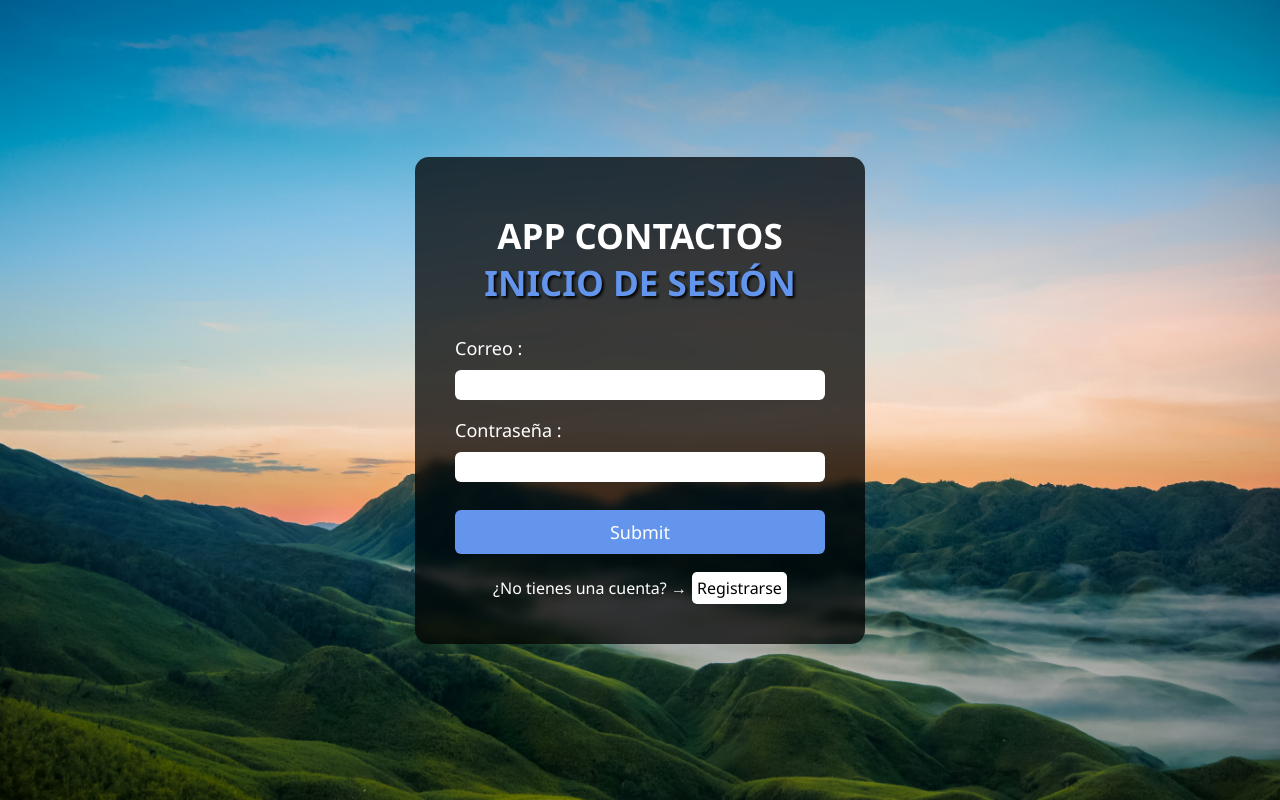
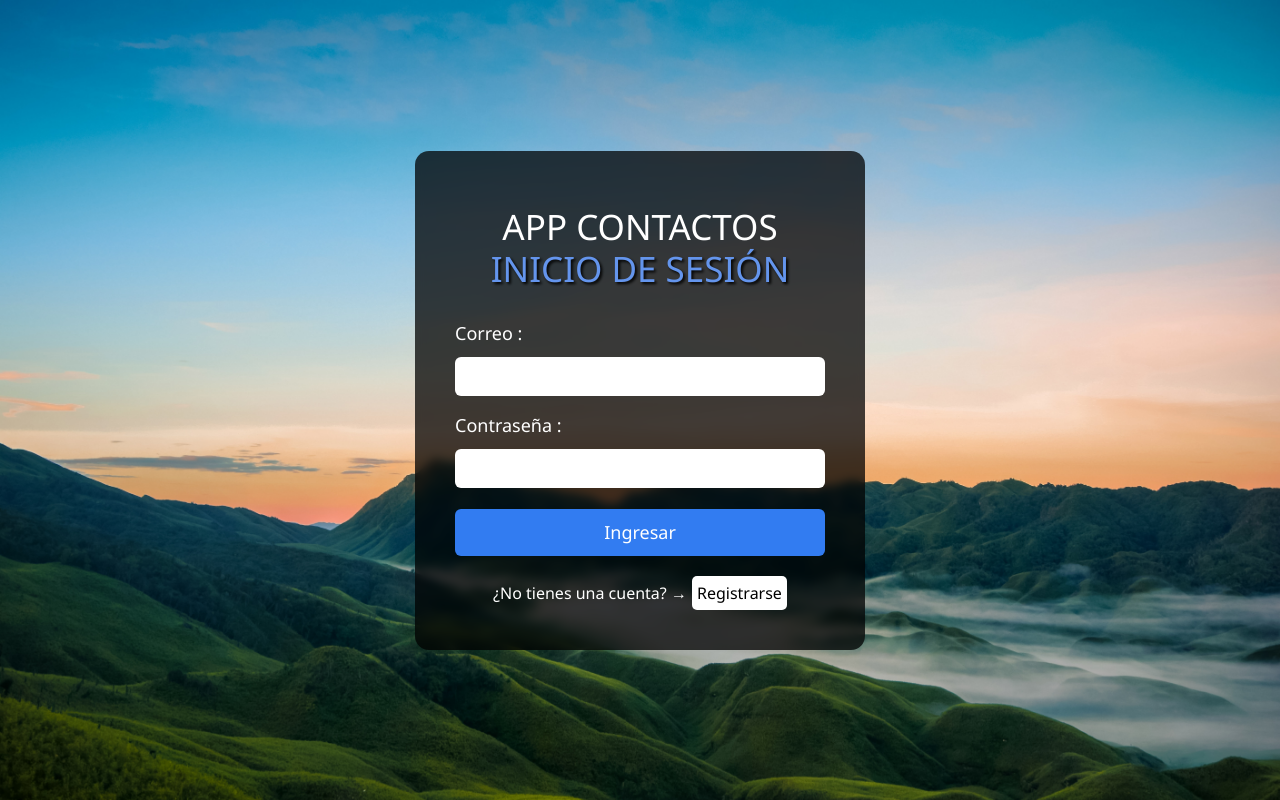
Before and after one commit to EduardoTnc/appcontactos, a PHP site: page /appcontactos/views/login.php in a window 1280 px wide. Run offline with PHP 8.4, Linux system fonts and the light colour scheme.

Commit message:
Add files via upload

```diff
--- a/views/login.php
+++ b/views/login.php
@@ -1,45 +1,16 @@
+<?php
+session_start();
+?>
 <!DOCTYPE html>
 <html lang="es-PE">
+
 <head>
     <meta charset="UTF-8">
     <meta name="viewport" content="width=device-width, initial-scale=1.0">
     <title>App Contactos</title>
+    <!-- Bootstrap CSS -->
+    <link href="https://cdn.jsdelivr.net/npm/bootstrap@5.3.3/dist/css/bootstrap.min.css" rel="stylesheet" integrity="sha384-QWTKZyjpPEjISv5WaRU9OFeRpok6YctnYmDr5pNlyT2bRjXh0JMhjY6hW+ALEwIH" crossorigin="anonymous">
 </head>
-<!-- HTML DEL FORMULARIO DE INICIO DE SESIÓN (ANTIGUO)-->
-<!-- <div class="container">
-    <h2>Iniciar Sesión</h2>
-    <form method="POST" action="../controllers/authController.php?action=login">
-        <div class="form-group">
-            <label for="email">Correo Electrónico:</label>
-            <input type="email" class="form-control" id="email" name="email" required>
-        </div>
-        <div class="form-group">
-            <label for="password">Contraseña:</label>
-            <input type="password" class="form-control" id="password" name="password" required>
-        </div>
-        <button type="submit" class="btn btn-primary">Ingresar</button>
-    </form>
-</div> -->
-
-<!-- HTML DEL FORMULARIO DE REGISTRO (ANTIGUO)-->
-<!-- <div class="container">
-    <h2>Registrarse</h2>
-    <form method="POST" action="../controllers/authController.php?action=register">
-        <div class="form-group">
-            <label for="nombre">Nombre:</label>
-            <input type="text" class="form-control" id="nombre" name="nombre" required>
-        </div>
-        <div class="form-group">
-            <label for="email">Correo Electrónico:</label>
-            <input type="email" class="form-control" id="email" name="email" required>
-        </div>
-        <div class="form-group">
-            <label for="password">Contraseña:</label>
-            <input type="password" class="form-control" id="password" name="password" required>
-        </div>
-        <button type="submit" class="btn btn-primary">Registrarse</button>
-    </form>
-</div> -->
 <!-- ESTILOS CSS -->
 <style>
     *,
@@ -104,31 +75,26 @@
         border: 0 solid transparent;
     }
 
-    .form-box input[type*="submit"] {
+    .form-box button[type*="submit"] {
+        margin: 5px 0px 20px 0px;
         width: 100%;
         padding: 10px;
         font-size: 18px;
-        background-color: cornflowerblue;
+        background-color: #327cf1;
         color: white;
         border: 0;
         border-radius: 6px;
         transition: background-color 0.4s, color 0.4s;
     }
 
-    .form-box input[type="submit"]:hover {
+    .form-box button[type="submit"]:hover {
         color: white;
-        background-color: #29914b;
+        background-color: #0174cb;
         transition: background-color 0.4s, color 0.4s;
     }
 
-
-
     .form-box input[name="info"]:first-child {
         margin-top: 30px;
-    }
-
-    .form-box input[name="sexo"] {
-        position: relative;
     }
 
     /* Div con Mensaje de envio */
@@ -190,13 +156,26 @@
         }
     }
 
-    .cornflowerblue-color {
+    .special-color {
         color: cornflowerblue;
         text-shadow: 2px 2px 3px rgb(0, 0, 0);
+    }
+
+    .alert-container {
+        position: fixed;
+        top: 10%;
+        left: 50%;
+        transform: translate(-50%, -50%);
+        z-index: 1050;
+        width: 30%;
     }
 </style>
 
 <body>
+
+    <!-- Contenedor de la alerta -->
+    <div id="alert-container" class="alert-container"></div>
+
     <!-- <video src="fondo-video2.mp4" autoplay muted loop id="fondo-video"></video> -->
 
     <section class="form-container">
@@ -204,11 +183,10 @@
         <div class="form-section  login" id="login-box">
             <form action="../controllers/authController.php?action=login" method="POST" class="form-box">
 
-                <h1>APP CONTACTOS <span class="cornflowerblue-color">INICIO DE SESIÓN</span></h1>
-
+                <h1>APP CONTACTOS <span class="special-color">INICIO DE SESIÓN</span></h1>
                 <p>Correo :<input type="email" name="email" id="email-login" maxlength="50" required /></p>
                 <p>Contraseña :<input type="password" name="password" id="password-login" maxlength="50" required /></p>
-                <p><input type="submit" name="" class="boton-enviar" /></p>
+                <button type="submit" class="boton-enviar">Ingresar</button>
 
                 <section class="cambioFormulario">
                     ¿No tienes una cuenta? →
@@ -216,12 +194,13 @@
                 </section>
 
             </form>
+
         </div>
 
         <div class="form-section hide register" id="form-box">
             <form action="../controllers/authController.php?action=register" method="POST" class="form-box">
 
-                <h1>APP CONTACTOS <span class="cornflowerblue-color">REGISTRO</span></h1>
+                <h1>APP CONTACTOS <span class="special-color">REGISTRO</span></h1>
 
                 <p>Ingresa tu nombre de usuario:<input type="text" name="nombre" id="nombre" maxlength="60" required /></p>
                 <p>Ingresa tu correo:<input type="email" name="email" id="email-register" maxlength="60" required /></p>
@@ -235,9 +214,7 @@
                     aceptado las condiciones generales del programa y la normativa sobre
                     protección de datos.
                 </p>
-                <p>
-                    <input type="submit" id="" name="" class="boton-enviar" />
-                </p>
+                <button type="submit" class="boton-enviar">Registrarse</button>
                 <section class="cambioFormulario">
                     ¿Ya tienes una cuenta? →
                     <button type="button" id="sign-in">Iniciar Sesión</button>
@@ -248,6 +225,11 @@
 
     </section>
 </body>
+
+<!-- Incluyendo jQuery -->
+<script src="https://code.jquery.com/jquery-3.6.0.min.js"></script>
+<!-- Incluir Bootstrap JS y dependencias -->
+<script src="https://cdn.jsdelivr.net/npm/bootstrap@5.3.3/dist/js/bootstrap.bundle.min.js" integrity="sha384-YvpcrYf0tY3lHB60NNkmXc5s9fDVZLESaAA55NDzOxhy9GkcIdslK1eN7N6jIeHz" crossorigin="anonymous"></script>
 
 <!-- SCRIPT JS PARA CAMBIAR ENTRE FORMULARIOS DE REGISTRO Y INICIO DE SESIÓN -->
 <script>
@@ -269,3 +251,27 @@
         })
     });
 </script>
+
+<!-- SCRIPT JS PARA ALERTA DE CREDENCIALES INCORRECTAS o ERROR AL REGISTRARSE-->
+<script>
+    $(document).ready(function() {
+        <?php if (isset($_SESSION['mensaje'])) : ?>
+            var errorMessage = "<?php echo $_SESSION['mensaje'];
+                                unset($_SESSION['mensaje']); ?>";
+            var alertaHTML = `
+                <div class="alert alert-primary alert-dismissible fade show" role="alert">
+                    ${errorMessage}
+                    <button type="button" class="btn-close" data-bs-dismiss="alert" aria-label="Close"></button>
+                </div>
+            `;
+            $('#alert-container').html(alertaHTML);
+
+            // Desvanecer la alerta después de 3 segundos
+            window.setTimeout(function() {
+                $(".alert").fadeTo(500, 0).slideUp(500, function() {
+                    $(this).remove();
+                });
+            }, 3000); // 3 segundos
+        <?php endif; ?>
+    });
+</script>
--- a/views/modales.php
+++ b/views/modales.php
@@ -72,7 +72,7 @@
 <div class="modal fade" id="modalEditContact" tabindex="-1" aria-labelledby="modalEditContactLabel" aria-hidden="true">
     <div class="modal-dialog modal-dialog-centered">
         <div class="modal-content">
-            <form id="formEditContact" method="POST" action="../controllers/contactController.php?action=edit" enctype="multipart/form-data" >
+            <form id="formEditContact" method="POST" action="../controllers/contactController.php?action=edit" enctype="multipart/form-data">
                 <div class="modal-header bg-warning">
                     <h5 class="modal-title titulo_modal" id="modalEditContactLabel">Editar Contacto</h5>
                     <button type="button" class="btn-close " data-bs-dismiss="modal" aria-label="Close"></button>
```
Also changed, not shown: controllers/authController.php (+20 -4 lines), views/contactos.php (+16 -4 lines). Lines whose indentation alone changed are shown as unchanged.
